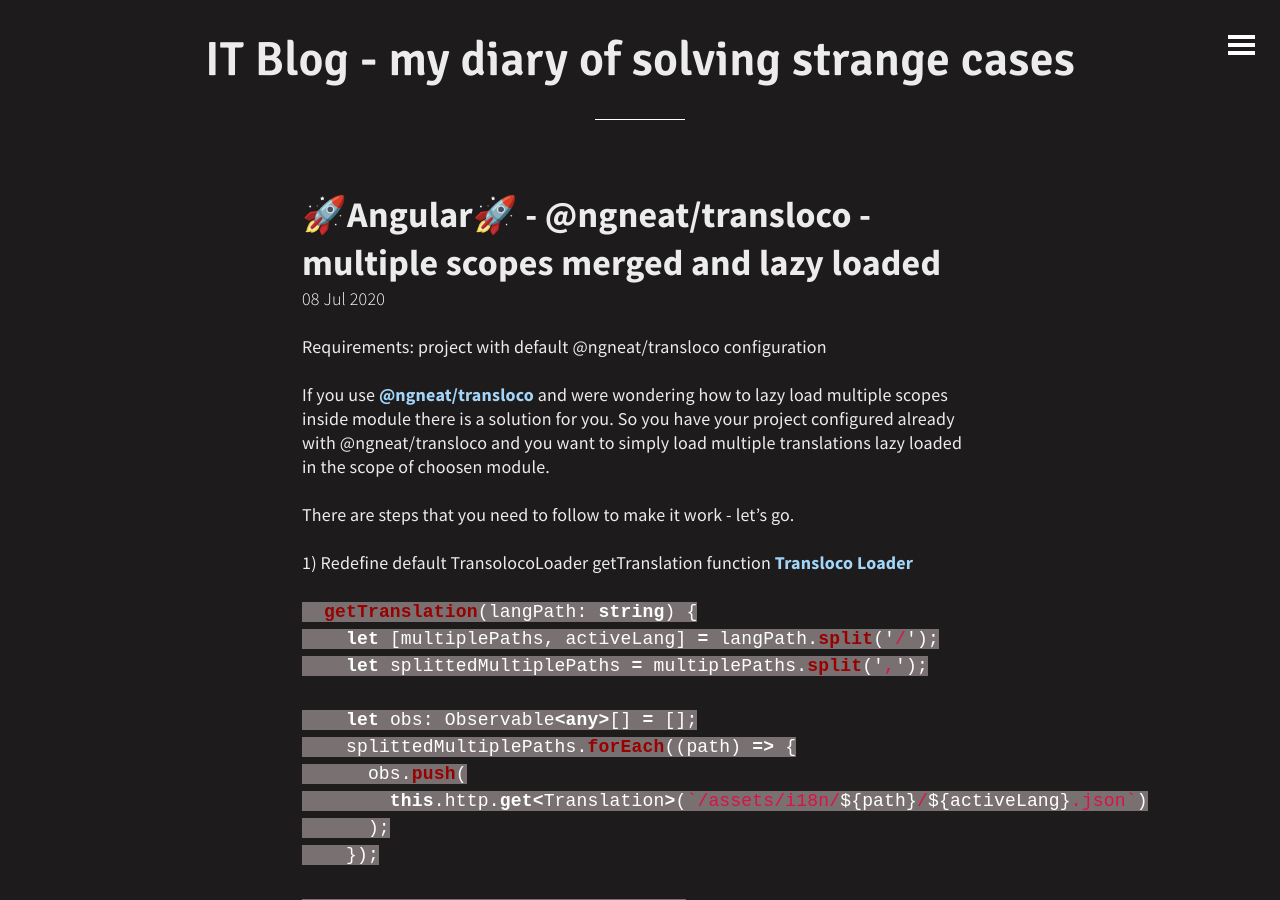
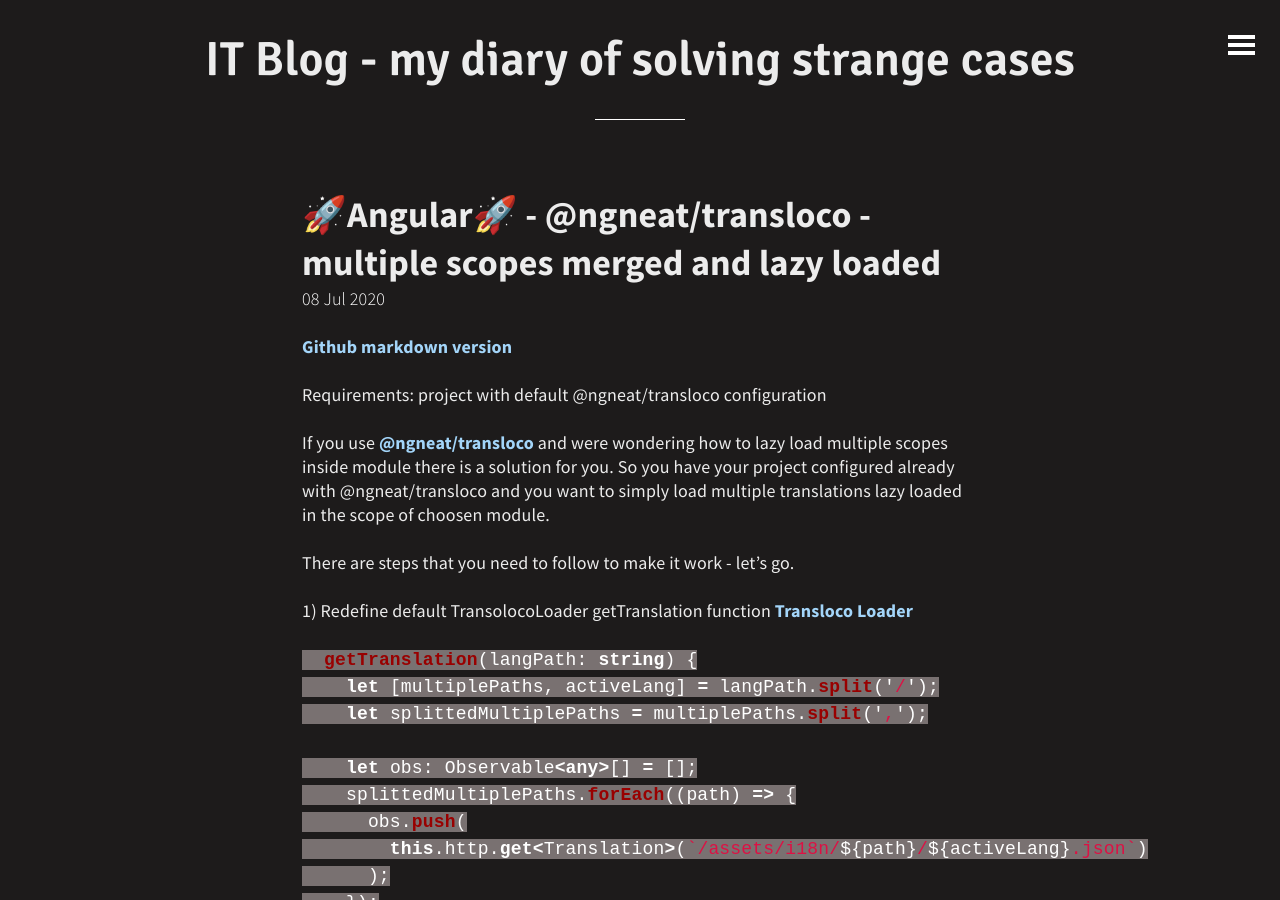
Before and after one commit to yerevin/blog, a Jekyll site: the page built from _posts/2020-07-08-angular-transloco-multiple-scopes-merged-and-lazy-loaded.md, in a window 1280 px wide and 900 px high. Built offline with Jekyll 4.4.1, drawn with Linux system fonts in a browser that asks for light colours.

Commit message:
Update 2020-07-08-angular-transloco-multiple-scopes-merged-and-lazy-loaded.md

```diff
--- a/_posts/2020-07-08-angular-transloco-multiple-scopes-merged-and-lazy-loaded.md
+++ b/_posts/2020-07-08-angular-transloco-multiple-scopes-merged-and-lazy-loaded.md
@@ -1,6 +1,8 @@
 ---
 title: 🚀Angular🚀 - @ngneat/transloco - multiple scopes merged and lazy loaded
 ---
+
+[Github markdown version](https://github.com/yerevin/blog/blob/gh-pages/_posts/2020-07-08-angular-transloco-multiple-scopes-merged-and-lazy-loaded.md)
 
 Requirements: project with default @ngneat/transloco configuration
 
```
